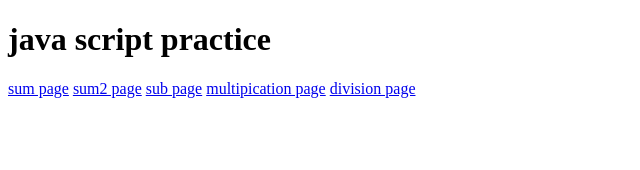
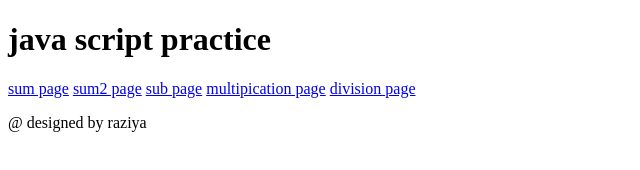
Before and after one commit to shaikraziya14/JAVA-SCRIPT, a plain HTML site: page index.html in a window 1280 px wide. Shown: the whole page, without its empty margins (0-640 px from the left). Drawn offline with Linux system fonts and the light colour scheme.

Commit message:
Refactor index.html to properly structure header and footer elements

```diff
--- a/index.html
+++ b/index.html
@@ -8,12 +8,19 @@
 
 <body>
     <h1>java script practice</h1>
-
+<header>
     <a href="SUM.HTML">sum page</a>
     <a href="sum2.html">sum2 page</a>
     <a href="sub.html">sub page</a>
     <a href="multipication.html">multipication page</a>
     <a href="division.html">division page</a>
+</header>
+
+    <footer>
+        <p>@ designed by raziya
+
+        </p>
+    </footer>
 
 </body>
 
```
